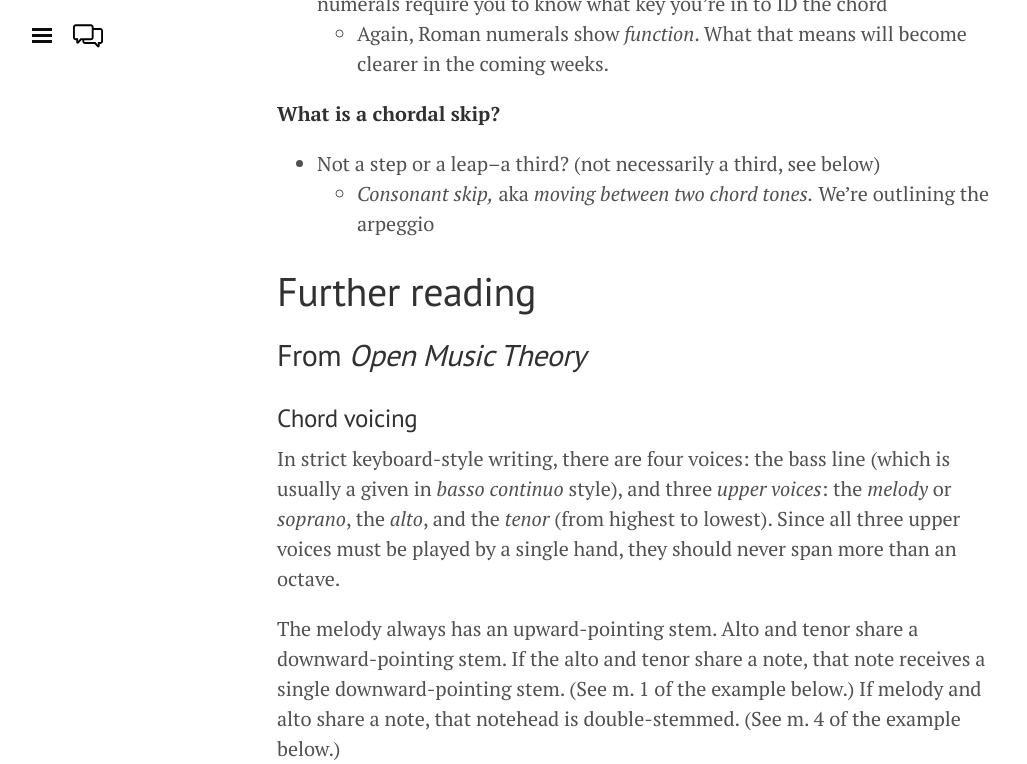
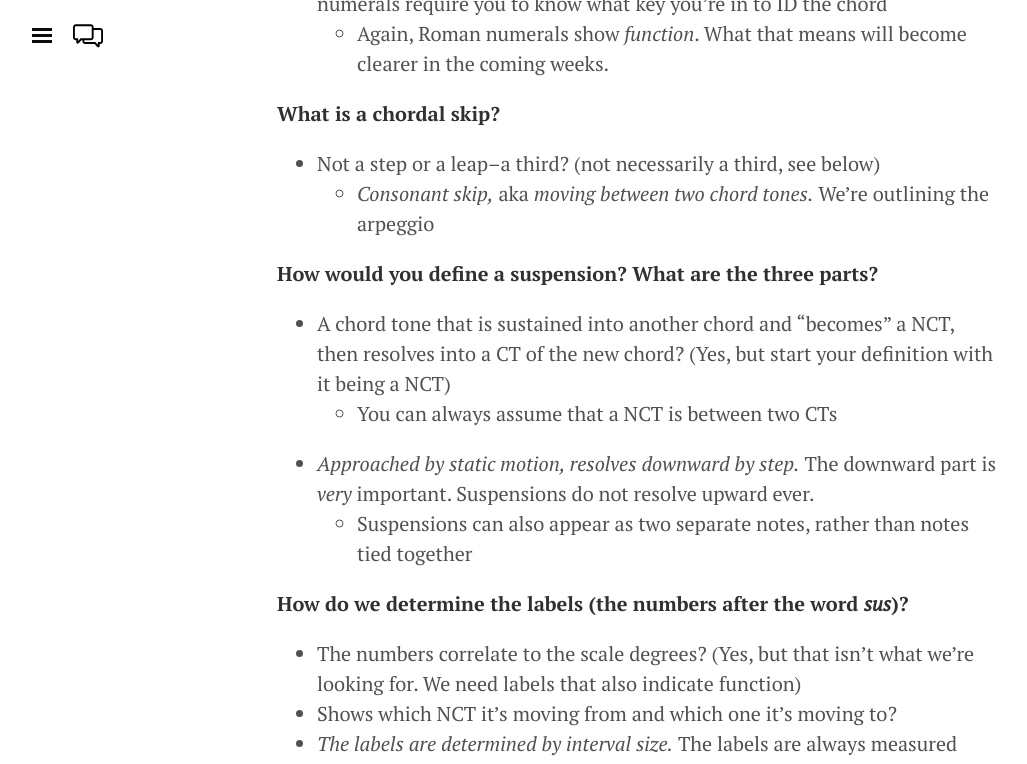
Before and after one commit to intmus/inttheory19-20, a Jekyll site: the page built from _06-intro-harmonic/b2-diafuncvoicelead.md, in a window 1280 px wide and 1400 px high, scrolled down 431 px, cut to the strip 0-764 px from the top of the window. Shown: the whole strip, without its empty margins (3-1030 px from the left). Built offline with Jekyll 4.4.1, drawn with Linux system fonts in a browser that asks for light colours; some of the changed text lies outside the part shown.

Commit message:
Added the rest of discussion

```diff
--- a/_06-intro-harmonic/b2-diafuncvoicelead.md
+++ b/_06-intro-harmonic/b2-diafuncvoicelead.md
@@ -12,6 +12,18 @@ title: Discussion 6b - Establishing Diatonic Function through Voice Leading
 **What is a chordal skip?**
 - Not a step or a leap--a third? (not necessarily a third, see below)
   - *Consonant skip,* aka *moving between two chord tones.* We're outlining the arpeggio
+
+**How would you define a suspension? What are the three parts?**
+- A chord tone that is sustained into another chord and "becomes" a NCT, then resolves into a CT of the new chord? (Yes, but start your definition with it being a NCT)
+  - You can always assume that a NCT is between two CTs
+- *Approached by static motion, resolves downward by step.* The downward part is *very* important. Suspensions do not resolve upward ever.
+  - Suspensions can also appear as two separate notes, rather than notes tied together
+
+**How do we determine the labels (the numbers after the word *sus*)?**
+- The numbers correlate to the scale degrees? (Yes, but that isn't what we're looking for. We need labels that also indicate function)
+- Shows which NCT it's moving from and which one it's moving to?
+- *The labels are determined by interval size.* The labels are always measured against the bass. Ex: a sus 4-3 is resolving from a fourth to a third against the bass, but 4 and 3 do not necessarily indicate the third and fourth scale degrees
+  - Resolutions in the bass are always 2-3 because rather than being measured to the bass, this suspension is measured against the most dissonant voice. The most dissonant voice will always be a second moving to a third
 
 # Further reading
 
```
